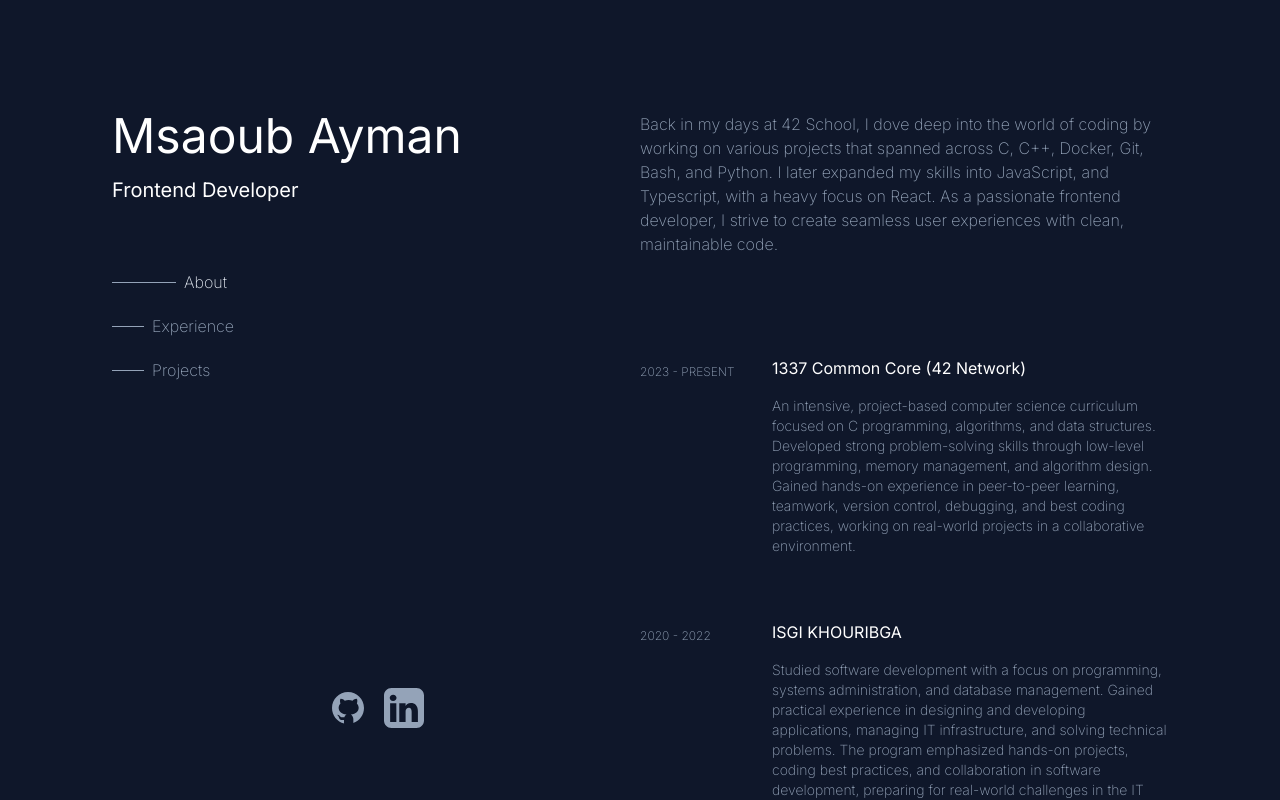
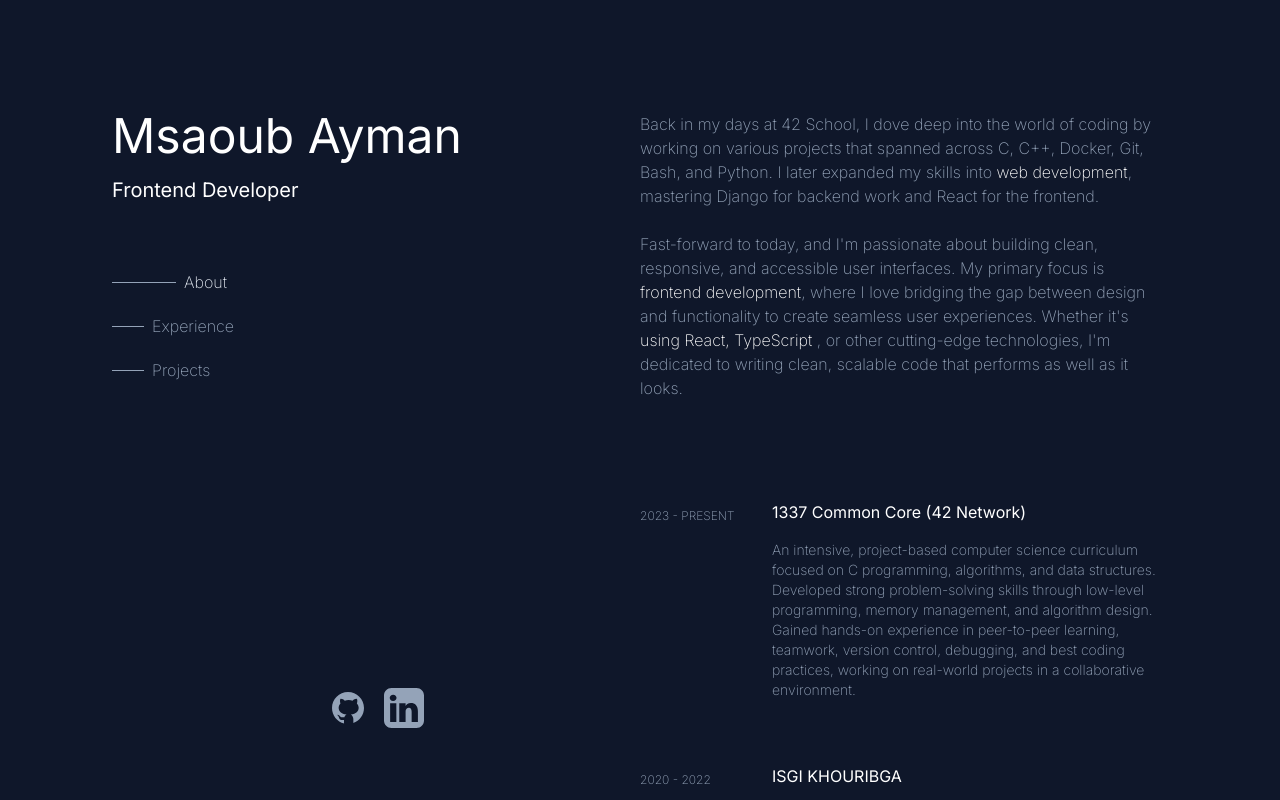
Before and after one commit to msbayman/my_portfolio, a React (Vite) app: page / in a window 1280 px wide. Built offline with nearby package versions, Linux system fonts and the light colour scheme.

Commit message:
path is working for every section v01

```diff
--- a/src/App.tsx
+++ b/src/App.tsx
@@ -133,10 +133,19 @@ function App() {
               Back in my days at 42 School, I dove deep into the world of coding
               by working on various projects that spanned across C, C++, Docker,
               Git, Bash, and Python. I later expanded my skills into{" "}
-              <span className="text-orange">JavaScript</span>, and{" "}
-              <span className="text-orange">Typescript</span>, with a heavy
-              focus on React. As a passionate frontend developer, I strive to
-              create seamless user experiences with clean, maintainable code.
+              <span className="white_span"> web development</span>, mastering
+              Django for backend work and React for the frontend.
+            </p>
+            <br />
+            <p>
+              Fast-forward to today, and I'm passionate about building clean,
+              responsive, and accessible user interfaces. My primary focus is
+              <span className="white_span"> frontend development</span>, where I
+              love bridging the gap between design and functionality to create
+              seamless user experiences. Whether it's
+              <span className="white_span"> using React, TypeScript </span>, or
+              other cutting-edge technologies, I'm dedicated to writing clean,
+              scalable code that performs as well as it looks.
             </p>
           </div>
           <div id="experience_section">
```
